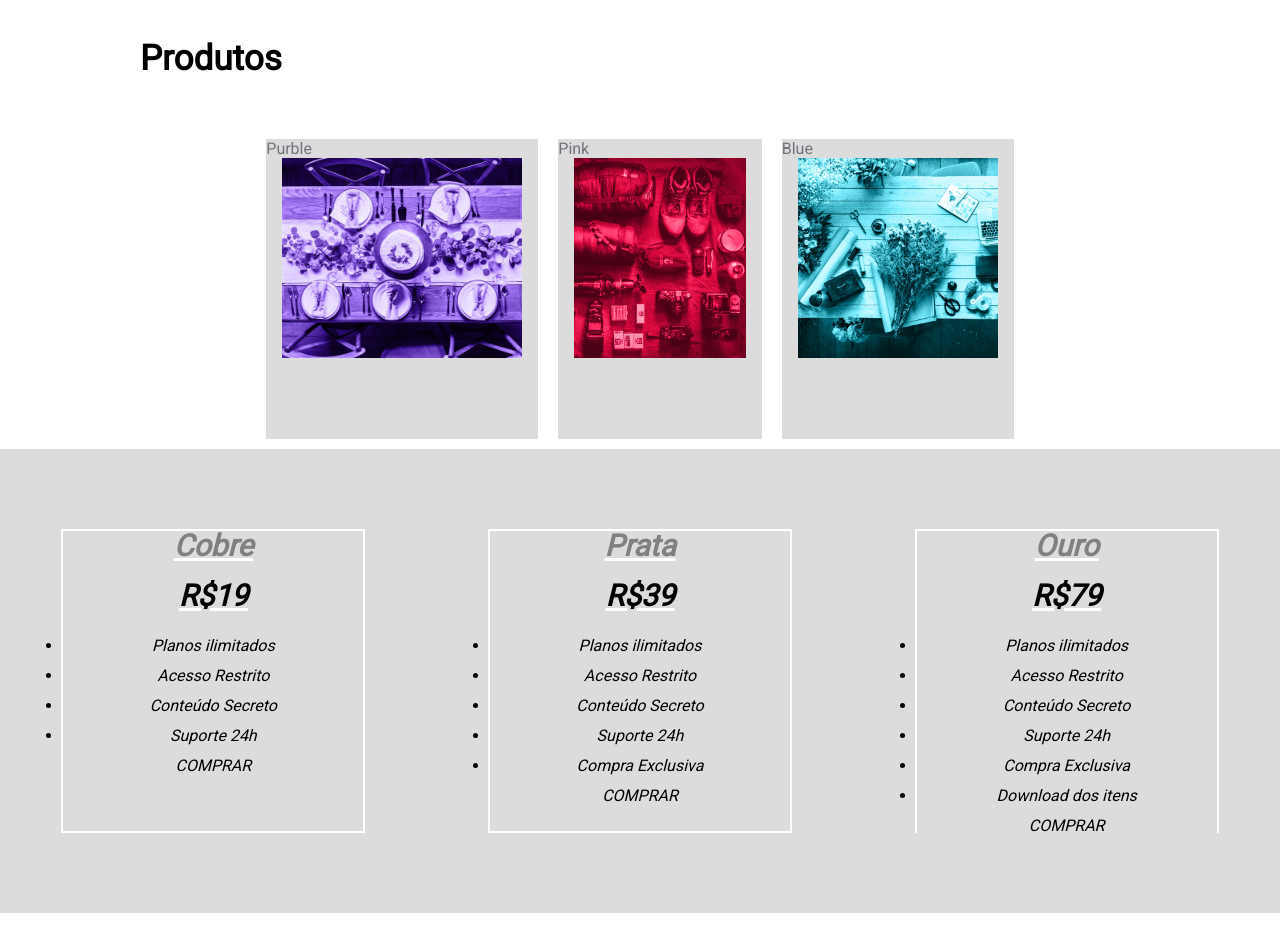
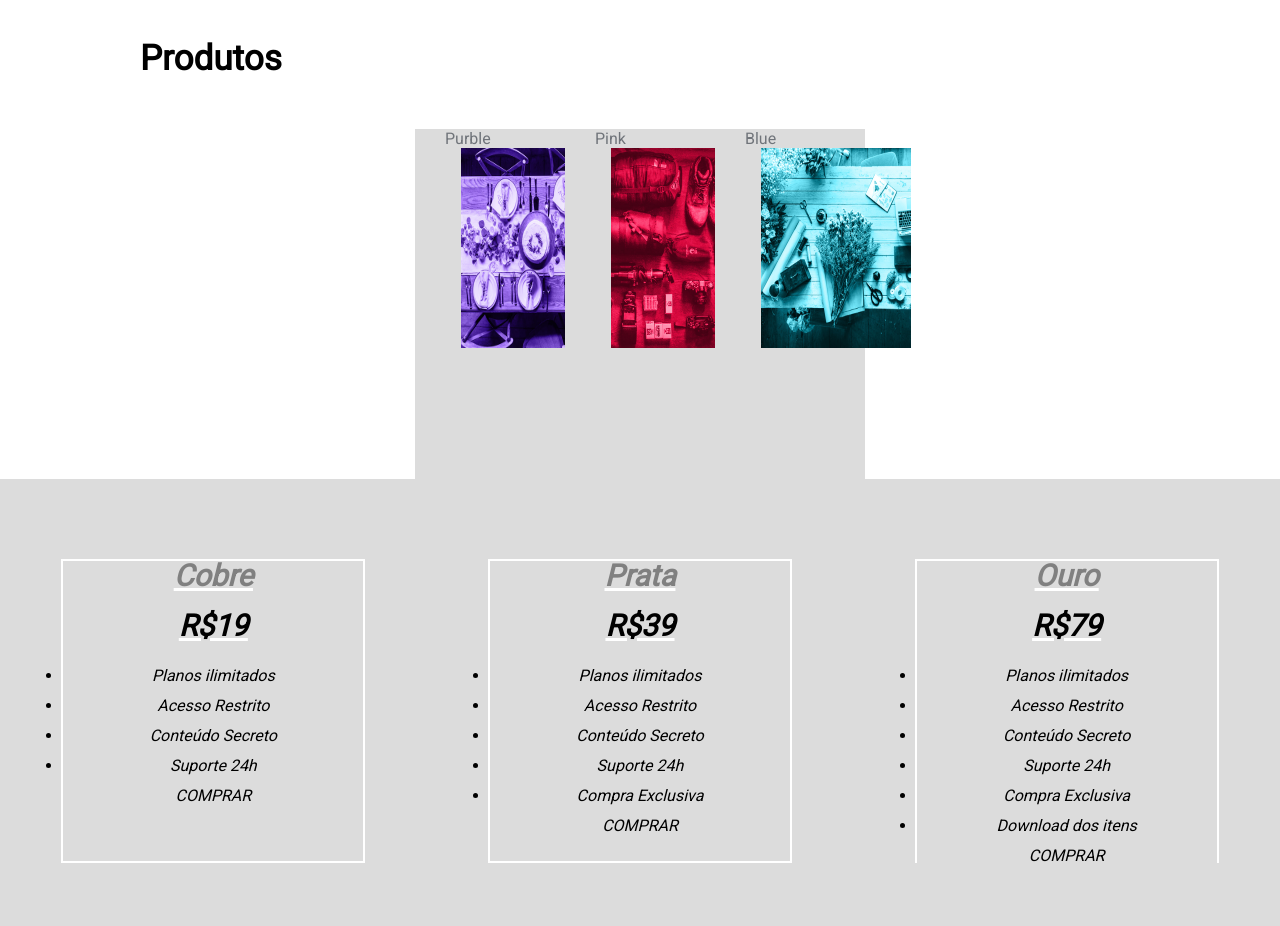
Before and after one commit to dayanersilva/FLEX_BLOG, a plain HTML site: page index.html in a window 1280 px wide. Shown: the part 860-1786 px from the top of the page. Drawn offline with Linux system fonts and the light colour scheme.

Commit message:
mudando a galeria

```diff
--- a/css/estilo.css
+++ b/css/estilo.css
@@ -95,40 +95,35 @@ img{
 }
 
 .hpro{
-    margin-left: 140px;
-    margin-top: 30px;
-    margin-bottom: 30px;
+    margin: 30px 0 30px 140px;
 }
 
-
 .gallery{
+    color: rgb(150, 140, 140);
     display: flex;
-    flex-direction: row;
     justify-content: center;
-
 }
 
 .gallery-card{
+    height: 350px;
+    width: 150px;
+    background-color: gainsboro;
+    align-items: flex-end;
+    padding: 0 30px;
+    box-sizing: border-box;
 
-    height:300px;
-    background-color:gainsboro;
-    flex-grow: 0;
-    flex-shrink: 1;
-    flex-basis: auto;
-    margin: 10px;
 
 }
 
 .gallery-title{
-    color: #70747A ;
-    font-size: 25px;
-    font-weight: bold;
+
 
 
 }
 
 .gallery-card img{
-   height: 200px;
+    width: 150px;
+    height: 200px;
 }
 
 .plans-container{
```
